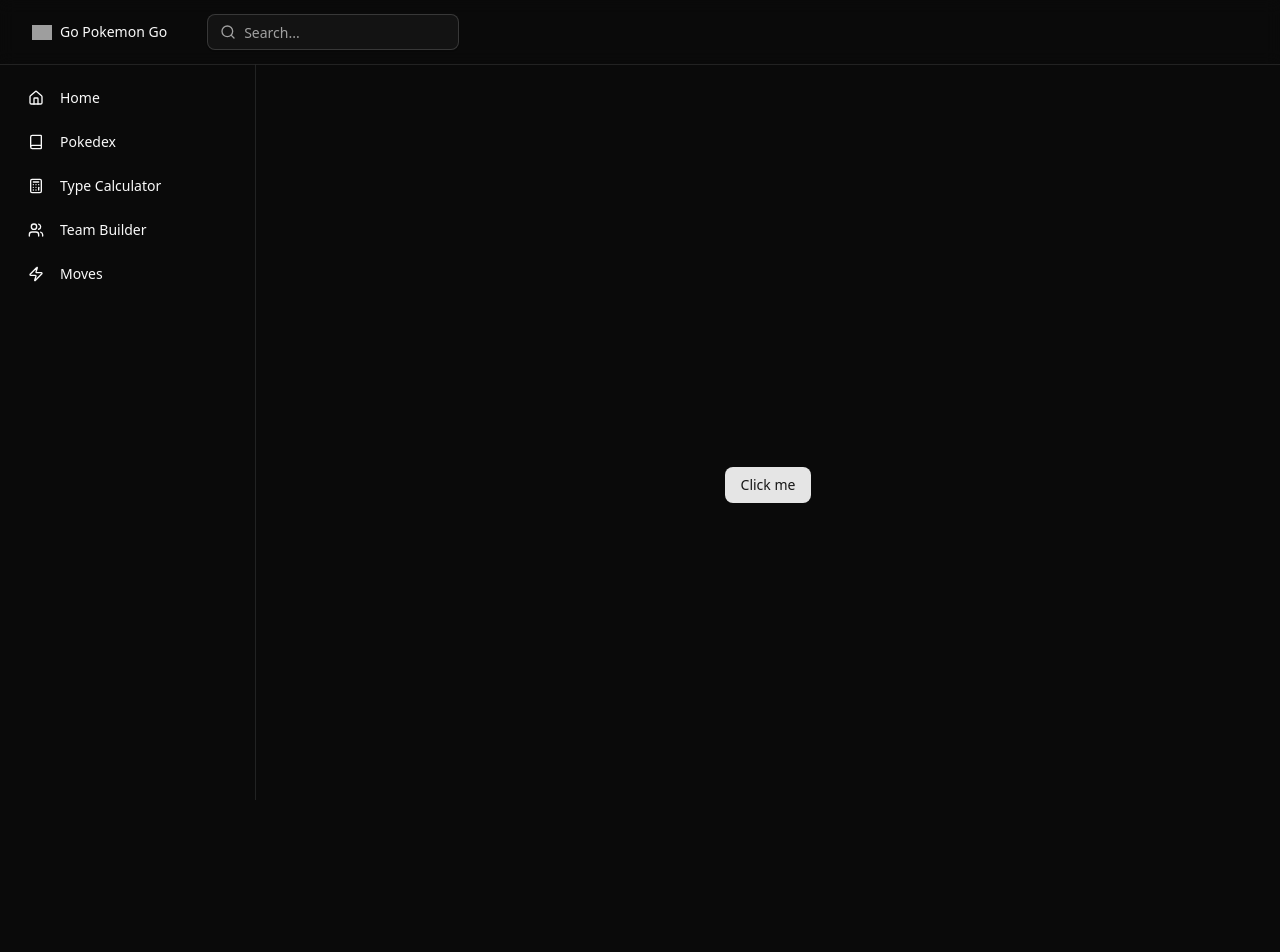
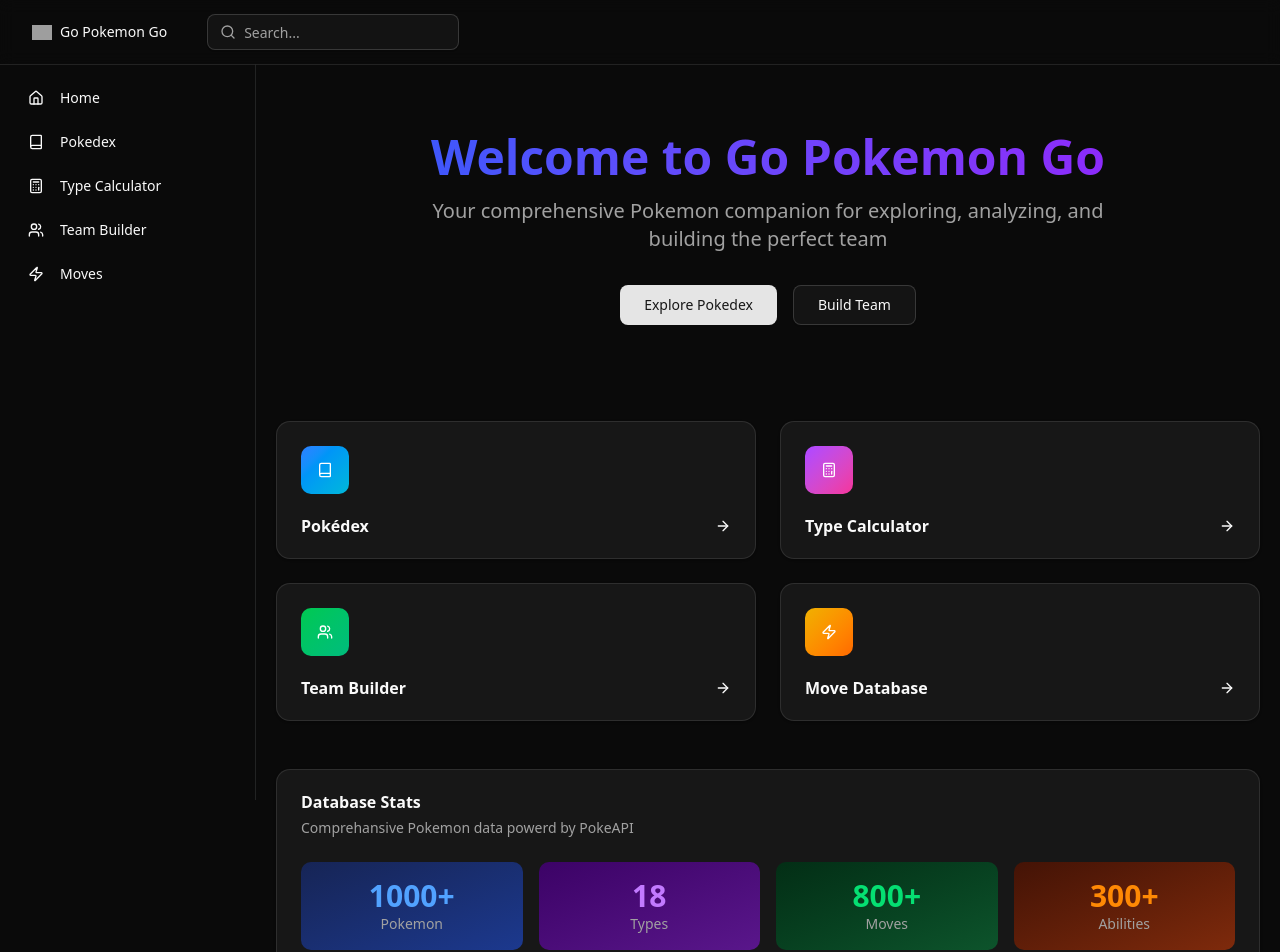
Before and after one commit to matfaisall/go-pokemon-go, a Next.js app: page / in a window 1280 px wide. Shown: the top 952 px of the page. Before the commit the page ends 905 px from the top, so only its background shows below. Built offline with nearby package versions, Linux system fonts and the light colour scheme; grey boxes are pictures that could not be loaded.

Commit message:
feat: slicing manu homepage

```diff
--- a/app/globals.css
+++ b/app/globals.css
@@ -119,4 +119,8 @@
   body {
     @apply bg-background text-foreground;
   }
+  /* button cursor */
+  button {
+    @apply cursor-pointer;
+  }
 }
--- a/app/page.js
+++ b/app/page.js
@@ -1,10 +1,152 @@
+"use client";
+
 import { Button } from "@/components/ui/button";
 import Image from "next/image";
+import { Book, Calculator, Users, Zap, ArrowRight } from "lucide-react";
+import { motion } from "motion/react";
+import { useRouter } from "next/navigation";
+import {
+  Card,
+  CardDescription,
+  CardHeader,
+  CardContent,
+  CardTitle,
+} from "@/components/ui/card";
 
 export default function Home() {
+  const router = useRouter();
+  const features = [
+    {
+      icon: Book,
+      title: "Pokédex",
+      description:
+        "Browse through all Pokemon with detailed information, stats, and evolutions",
+      path: "/pokedex",
+      color: "from-blue-500 to-cyan-500",
+    },
+    {
+      icon: Calculator,
+      title: "Type Calculator",
+      description:
+        "Calculate type effectiveness and weaknesses for battle strategies",
+      path: "/type-calculator",
+      color: "from-purple-500 to-pink-500",
+    },
+    {
+      icon: Users,
+      title: "Team Builder",
+      description: "Build your perfect Pokemon team and analyze type coverage",
+      path: "/team-builder",
+      color: "from-green-500 to-emerald-500",
+    },
+    {
+      icon: Zap,
+      title: "Move Database",
+      description:
+        "Explore all Pokemon moves with power, accuracy, and effects",
+      path: "/moves",
+      color: "from-yellow-500 to-orange-500",
+    },
+  ];
+
   return (
-    <div className="flex items-center justify-center h-screen">
-      <Button>Click me</Button>
+    <div className="space-y-12">
+      {/* hero section */}
+      <motion.div
+        initial={{ opacity: 0, y: 20 }}
+        animate={{ opacity: 1, y: 0 }}
+        transition={{ duation: 0.5 }}
+        className="text-center space-y-4 py-12"
+      >
+        <h1 className="text-5xl md:text-5xl font-bold  bg-linear-to-r from-blue-600 to-purple-600 bg-clip-text text-transparent">
+          Welcome to Go Pokemon Go
+        </h1>
+        <p className="text-xl text-muted-foreground max-w-2xl mx-auto">
+          Your comprehensive Pokemon companion for exploring, analyzing, and
+          building the perfect team
+        </p>
+        <div className="flex gap-4 justify-center pt-4">
+          <Button size="lg" onClick={() => router.push("/pokedex")}>
+            Explore Pokedex
+          </Button>
+          <Button
+            size="lg"
+            variant="outline"
+            onClick={() => router.push("team-builder")}
+          >
+            Build Team
+          </Button>
+        </div>
+      </motion.div>
+
+      {/* features grid */}
+      <div className="grid grid-cols-1 md:grid-cols-2 gap-6">
+        {features.map((feature, index) => {
+          return (
+            <motion.div
+              key={feature.title}
+              initial={{ opacity: 0, y: 20 }}
+              animate={{ opacity: 1, y: 0 }}
+              transition={{ duration: 0.5, delay: index * 0.1 }}
+            >
+              <Card
+                className="cursor-pointer group hover:shadow-lg transition-all duration-300"
+                onClick={() => router.push(feature.path)}
+              >
+                <CardHeader>
+                  <div
+                    className={`w-12 h-12 rounded-lg bg-linear-to-br ${feature.color} flex items-center justify-center mb-4 group-hover:scale-110 transition-transform`}
+                  >
+                    <feature.icon className="size-4 text-white" />
+                  </div>
+                  <CardTitle className="flex items-center justify-between">
+                    {feature.title}
+                    <ArrowRight className="ml-2 size-4" />
+                  </CardTitle>
+                </CardHeader>
+              </Card>
+            </motion.div>
+          );
+        })}
+      </div>
+
+      {/* stats section */}
+      <Card>
+        <CardHeader>
+          <CardTitle>Database Stats</CardTitle>
+          <CardDescription>
+            Comprehansive Pokemon data powerd by PokeAPI
+          </CardDescription>
+        </CardHeader>
+        <CardContent>
+          <div className="grid grid-cols-2 md:grid-cols-4 gap-4">
+            <div className="text-center p-4 bg-linear-to-br from-blue-50 to-blue-100 dark:from-blue-950 dark:to-blue-900 rounded-lg">
+              <div className="text-3xl font-bold text-blue-600 dark:text-blue-400">
+                1000+
+              </div>
+              <div className="text-sm text-muted-foreground">Pokemon</div>
+            </div>
+            <div className="text-center p-4 bg-linear-to-br from-purple-50 to-purple-100 dark:from-purple-950 dark:to-purple-900 rounded-lg">
+              <div className="text-3xl font-bold text-purple-600 dark:text-purple-400">
+                18
+              </div>
+              <div className="text-sm text-muted-foreground">Types</div>
+            </div>
+            <div className="text-center p-4 bg-linear-to-br from-green-50 to-green-100 dark:from-green-950 dark:to-green-900 rounded-lg">
+              <div className="text-3xl font-bold text-green-600 dark:text-green-400">
+                800+
+              </div>
+              <div className="text-sm text-muted-foreground">Moves</div>
+            </div>
+            <div className="text-center p-4 bg-linear-to-br from-orange-50 to-orange-100 dark:from-orange-950 dark:to-orange-900 rounded-lg">
+              <div className="text-3xl font-bold text-orange-600 dark:text-orange-400">
+                300+
+              </div>
+              <div className="text-sm text-muted-foreground">Abilities</div>
+            </div>
+          </div>
+        </CardContent>
+      </Card>
     </div>
   );
 }
--- /dev/null
+++ b/components/ui/card.jsx
@@ -0,0 +1,101 @@
+import * as React from "react"
+
+import { cn } from "@/lib/utils"
+
+function Card({
+  className,
+  ...props
+}) {
+  return (
+    <div
+      data-slot="card"
+      className={cn(
+        "bg-card text-card-foreground flex flex-col gap-6 rounded-xl border py-6 shadow-sm",
+        className
+      )}
+      {...props} />
+  );
+}
+
+function CardHeader({
+  className,
+  ...props
+}) {
+  return (
+    <div
+      data-slot="card-header"
+      className={cn(
+        "@container/card-header grid auto-rows-min grid-rows-[auto_auto] items-start gap-2 px-6 has-data-[slot=card-action]:grid-cols-[1fr_auto] [.border-b]:pb-6",
+        className
+      )}
+      {...props} />
+  );
+}
+
+function CardTitle({
+  className,
+  ...props
+}) {
+  return (
+    <div
+      data-slot="card-title"
+      className={cn("leading-none font-semibold", className)}
+      {...props} />
+  );
+}
+
+function CardDescription({
+  className,
+  ...props
+}) {
+  return (
+    <div
+      data-slot="card-description"
+      className={cn("text-muted-foreground text-sm", className)}
+      {...props} />
+  );
+}
+
+function CardAction({
+  className,
+  ...props
+}) {
+  return (
+    <div
+      data-slot="card-action"
+      className={cn(
+        "col-start-2 row-span-2 row-start-1 self-start justify-self-end",
+        className
+      )}
+      {...props} />
+  );
+}
+
+function CardContent({
+  className,
+  ...props
+}) {
+  return (<div data-slot="card-content" className={cn("px-6", className)} {...props} />);
+}
+
+function CardFooter({
+  className,
+  ...props
+}) {
+  return (
+    <div
+      data-slot="card-footer"
+      className={cn("flex items-center px-6 [.border-t]:pt-6", className)}
+      {...props} />
+  );
+}
+
+export {
+  Card,
+  CardHeader,
+  CardFooter,
+  CardTitle,
+  CardAction,
+  CardDescription,
+  CardContent,
+}
--- a/package.json
+++ b/package.json
@@ -13,6 +13,7 @@
     "class-variance-authority": "^0.7.1",
     "clsx": "^2.1.1",
     "lucide-react": "^0.553.0",
+    "motion": "^12.23.24",
     "next": "16.0.3",
     "react": "19.2.0",
     "react-dom": "19.2.0",
```
Also changed, not shown: 1 other file (tests, documents, lock files or other folders).
